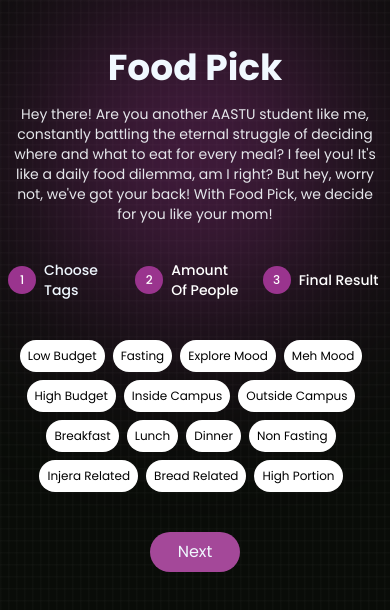
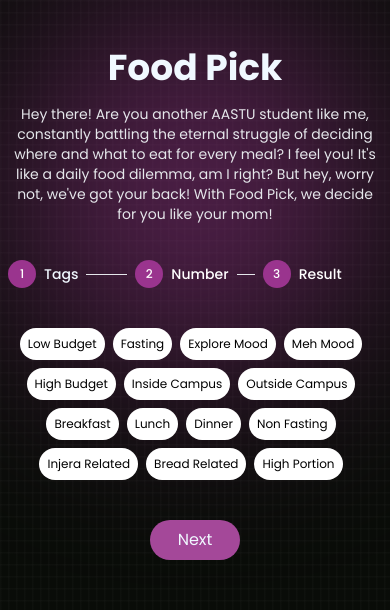
Before and after one commit to Manuel-heav/foodpick, a Vue app: page / in a window 390 px wide. Shown: the top 610 px of the page. Built offline with nearby package versions, Linux system fonts and the light colour scheme.

Commit message:
temporary solution fo rnow

```diff
--- a/src/App.vue
+++ b/src/App.vue
@@ -4,9 +4,7 @@ import Landing from './components/Landing.vue';
 </script>
 
 <template>
-  <header>
       <Landing />
-  </header>
 </template>
 
 <style scoped>
--- a/src/components/Landing.vue
+++ b/src/components/Landing.vue
@@ -8,12 +8,12 @@ import Tags from './Tags.vue'
 
 
 <template>
-    <div class="absolute inset-0 -z-10 h-full w-full bg-[#090C08] bg-[linear-gradient(to_right,#8080800a_1px,transparent_2px),linear-gradient(to_bottom,#8080800a_1px,transparent_2px)] bg-[size:8px_12px]"><div class="absolute left-0 right-0 top-0 -z-10 m-auto h-[310px] w-[310px] rounded-full bg-[#9A348E] opacity-50 blur-[100px]"></div></div>
+    <div class="absolute inset-0 -z-10 h-full w-full bg-[#090C08] bg-[linear-gradient(to_right,#8080800a_1px,transparent_2px),linear-gradient(to_bottom,#8080800a_1px,transparent_2px)] bg-[size:8px_12px]"><div class="absolute left-0 right-0 top-0 -z-10 m-auto h-[380px] w-[380px] rounded-full bg-[#9A348E] opacity-50 blur-[100px]"></div></div>
 <section class="w-full p-2 sm:p-0 flex mt-10 items-center flex-col gap-4 sm:gap-6">
             <Header title="Food Pick"/>
-            <div class="text-sm sm:text-md text-center max-w-3xl text-gray-200">
+            <p class="text-sm sm:text-md text-center max-w-3xl text-gray-200">
                 Hey there! Are you another AASTU student like me, constantly battling the eternal struggle of deciding where and what to eat for every meal? I feel you! It's like a daily food dilemma, am I right? But hey, worry not, we've got your back! With Food Pick, we decide for you like your mom!
-            </div>
+            </p>
             <div class="flex flex-col gap-8 mt-5 max-w-3xl items-center">
                 <Tags />
             </div>
--- a/src/components/People.vue
+++ b/src/components/People.vue
@@ -3,7 +3,7 @@ import Stepper from './Stepper.vue'
 </script>
 
 <template>
-        <Stepper class="w-full sm:ml-20"/>
+        <Stepper class="w-full"/>
             <h1 class="text-2xl mt-1">🍔 Let's Feast! 🌮</h1>
             <p class="mb-2 text-sm text-gray-200">How many hungry souls are raiding the spots today?</p>
         <form class="max-w-sm mx-auto">
--- /dev/null
+++ b/src/components/Result.vue
@@ -0,0 +1,6 @@
+<script>
+</script>
+
+<template>
+
+</template>
--- a/src/components/Stepper.vue
+++ b/src/components/Stepper.vue
@@ -1,4 +1,4 @@
-<script setup>
+<script>
 
 </script>
 
@@ -10,7 +10,7 @@
           <span>1</span>
         </span>
         <span class="ms-2 text-sm font-medium text-gray-80">
-          Choose Tags
+          Tags
         </span>
       </span>
       <div class="w-full h-px flex-1 bg-gray-200 group-last:hidden"></div>
@@ -22,7 +22,7 @@
           <span>2</span>
         </span>
         <span class="ms-2 text-sm font-medium text-white dark:text-neutral-200">
-          Amount Of People
+          Number
         </span>
       </span>
       <div class="w-full h-px flex-1 bg-gray-200 group-last:hidden"></div>
@@ -34,7 +34,7 @@
           <span>3</span>
         </span>
         <span class="ms-2 text-sm font-medium text-white dark:text-neutral-200">
-          Final Result
+          Result
         </span>
       </span>
       <div class="w-full h-px flex-1 bg-gray-200 group-last:hidden"></div>
```
